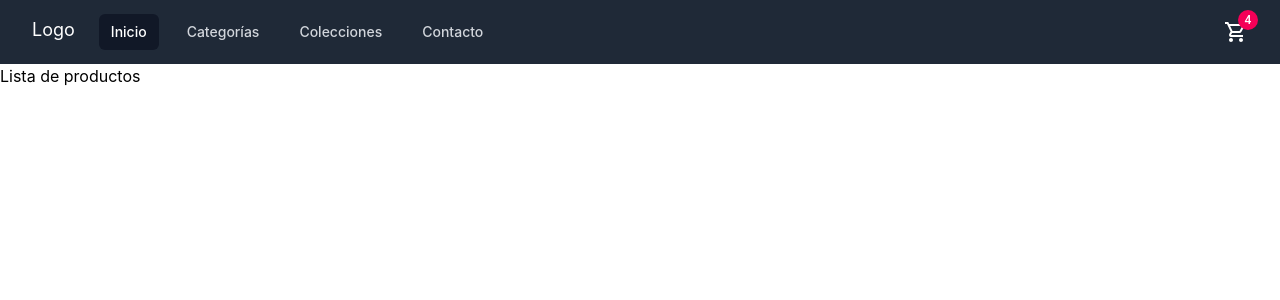
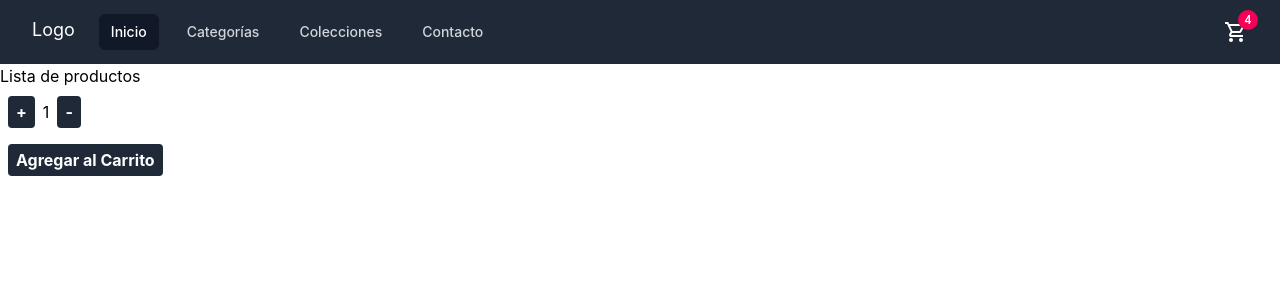
Before and after one commit to manuela-cepeda/ecommerce-react, a React (Create React App) app: page / in a window 1280 px wide. Shown: the top 300 px of the page. Built offline with nearby package versions, Linux system fonts and the light colour scheme.

Commit message:
4to desafio coder

```diff
--- a/src/App.css
+++ /dev/null
@@ -1,38 +0,0 @@
-.App {
-  text-align: center;
-}
-
-.App-logo {
-  height: 40vmin;
-  pointer-events: none;
-}
-
-@media (prefers-reduced-motion: no-preference) {
-  .App-logo {
-    animation: App-logo-spin infinite 20s linear;
-  }
-}
-
-.App-header {
-  background-color: #282c34;
-  min-height: 100vh;
-  display: flex;
-  flex-direction: column;
-  align-items: center;
-  justify-content: center;
-  font-size: calc(10px + 2vmin);
-  color: white;
-}
-
-.App-link {
-  color: #61dafb;
-}
-
-@keyframes App-logo-spin {
-  from {
-    transform: rotate(0deg);
-  }
-  to {
-    transform: rotate(360deg);
-  }
-}
--- a/src/App.js
+++ b/src/App.js
@@ -1,4 +1,4 @@
-import './App.css';
+
 import ItemListContainer from './components/ItemListContainer';
 import NavBar from './components/NavBar';
 
--- /dev/null
+++ b/src/components/ItemCount.js
@@ -0,0 +1,37 @@
+
+import { useEffect, useState } from "react";
+
+
+ const ItemCount = ({   stock = 0, initial = 1  }) => {
+    const [count, setCount] = useState(0);
+
+
+    useEffect(() => {
+      setCount(initial)
+    }, []);
+
+    const increment = () => {
+        if(count < stock){ setCount(count+1)} ;
+    }
+
+    const decrement = () => {
+        if(count > 0) { setCount(count-1) };
+    }
+
+  return (
+     <>
+
+    <div className="flex items-center	 ">
+    <button className="btn btn-blue" onClick={increment}> + </button>
+    <p> {count}</p>
+    <button className="btn btn-blue"onClick={decrement}> - </button>
+    </div>
+    <button className="btn btn-blue">
+        Agregar al Carrito
+    </button>
+    </>
+
+  )
+}
+
+export default ItemCount;
--- a/src/components/ItemListContainer.js
+++ b/src/components/ItemListContainer.js
@@ -1,7 +1,12 @@
+import ItemCount from "./ItemCount";
 
- const ItemListContainer = ({greeting}) => {
+const ItemListContainer = ({ greeting }) => {
+
   return (
-    <div>{greeting}</div>
+    <>
+      <div>{greeting}</div>
+      <ItemCount stock={5} initial={1} />
+    </>
   )
 }
 
--- a/src/index.css
+++ b/src/index.css
@@ -1,6 +1,17 @@
 @tailwind base;
 @tailwind components;
 @tailwind utilities;
+
+.btn {
+  @apply m-2 font-bold py-1 px-2 rounded;
+}
+.btn-blue {
+  @apply bg-gray-800 text-white;
+}
+.btn-blue:hover {
+  @apply bg-gray-700;
+}
+
 
 body {
   margin: 0;
```
